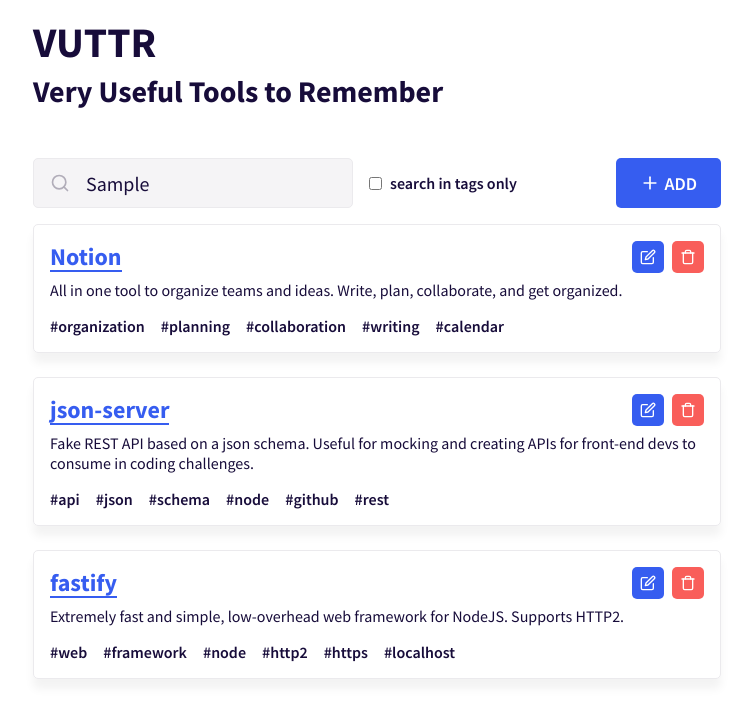
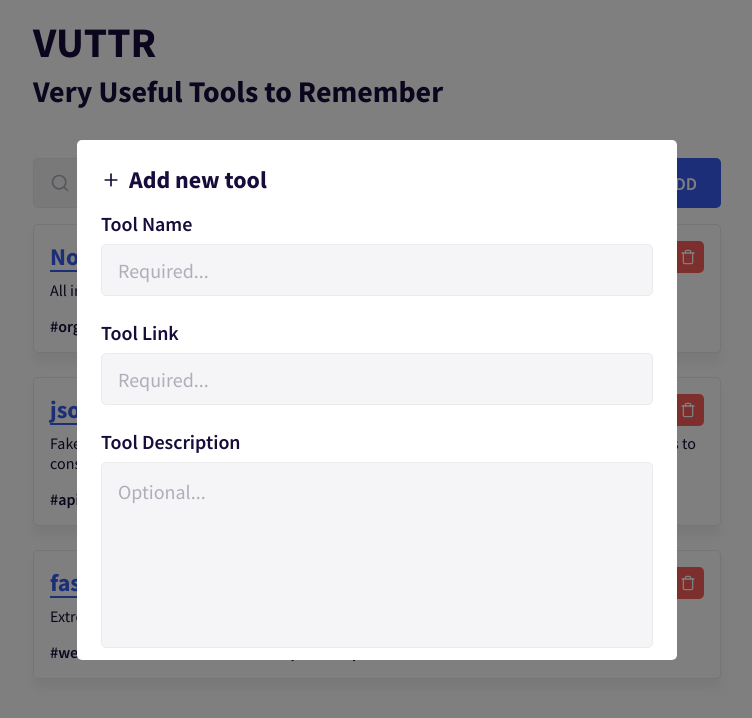
Before and after one commit to orenatodos/vuttr, a React (Create React App) app: page / in a window 1280 px wide. Both pictures are taken after typing "Sample" into the empty fields and a click on the button "ADD". Shown: the top 718 px of the page, without its empty margins (263-1015 px from the left). Built offline with nearby package versions, Linux system fonts and the light colour scheme; data requests are answered from the project's data file.

Commit message:
:sparkles: feat: cria o componente Form

```diff
--- /dev/null
+++ b/src/components/Form/Field/index.tsx
@@ -0,0 +1,30 @@
+import { PropsWithChildren } from 'react';
+import * as S from './styles';
+
+interface FieldProps {
+  type: string;
+  name: string;
+  id: string;
+  label: string;
+  placeholder: string;
+}
+
+export default function Field(props: PropsWithChildren<FieldProps>) {
+  const { type, name, id, label, children, ...rest } = props;
+
+  const isTypeTextarea = type === 'textarea';
+
+  const textarea = <textarea name={name} id={id} {...rest} />;
+
+  const input = <input type={type} name={name} id={id} {...rest} />;
+
+  return (
+    <S.Container>
+      <label htmlFor={id}>{label}</label>
+      <div>
+        {children}
+        {isTypeTextarea ? textarea : input}
+      </div>
+    </S.Container>
+  );
+}
--- /dev/null
+++ b/src/components/Form/Field/styles.ts
@@ -0,0 +1,47 @@
+import styled, { css } from 'styled-components';
+
+export const Container = styled.div`
+  ${({ theme }) => css`
+    width: 100%;
+    display: flex;
+    flex-direction: column;
+    align-items: flex-start;
+    font-weight: ${theme.font.semibold};
+    margin-top: ${theme.spacings.small};
+
+    label {
+      font-size: ${theme.font.sizes.body};
+      font-weight: ${theme.font.semibold};
+    }
+
+    div {
+      width: 100%;
+      border-radius: ${theme.radius.default};
+      margin: ${theme.spacings.xsmall} 0;
+      background: ${theme.colors.darkerWhite};
+      border: 0.1rem solid ${theme.colors.darkestWhite};
+    }
+
+    input,
+    textarea {
+      width: 100%;
+      flex: 1;
+      padding: ${theme.spacings.small};
+      font-size: ${theme.font.sizes.body};
+      background: transparent;
+
+      &::placeholder {
+        color: ${theme.colors.lighterInk};
+      }
+    }
+
+    input {
+      height: 5rem;
+    }
+
+    textarea {
+      height: 18rem;
+      resize: none;
+    }
+  `}
+`;
--- /dev/null
+++ b/src/components/Form/index.tsx
@@ -0,0 +1,54 @@
+import { FiPlus } from 'react-icons/fi';
+
+import Field from './Field';
+import Button from '../Button';
+
+import * as S from './styles';
+
+export default function Form() {
+  return (
+    <S.Container>
+      <strong>
+        <FiPlus size={20} />
+        Add new tool
+      </strong>
+      <Field
+        type="text"
+        name="title"
+        id="title"
+        label="Tool Name"
+        placeholder="Required..."
+      />
+      <Field
+        type="url"
+        name="link"
+        id="link"
+        label="Tool Link"
+        placeholder="Required..."
+      />
+      <Field
+        type="textarea"
+        name="description"
+        id="description"
+        label="Tool Description"
+        placeholder="Optional..."
+      />
+      <Field
+        type="text"
+        name="tag"
+        id="tag"
+        label="Tool Tags"
+        placeholder="Optional..."
+      />
+      {/* <div>
+        <label htmlFor="description">Tool Description</label>
+        <textarea
+          name="description"
+          id="description"
+          placeholder="Optional..."
+        />
+      </div> */}
+      <Button type="submit">Add tool</Button>
+    </S.Container>
+  );
+}
--- /dev/null
+++ b/src/components/Form/styles.ts
@@ -0,0 +1,33 @@
+import styled, { css } from 'styled-components';
+
+import { shade } from 'polished';
+
+export const Container = styled.form`
+  ${({ theme }) => css`
+    display: flex;
+    flex-direction: column;
+    align-items: flex-start;
+
+    strong {
+      display: flex;
+      align-items: center;
+      font-size: ${theme.font.sizes.header1};
+
+      svg {
+        margin-right: ${theme.spacings.xsmall};
+      }
+    }
+
+    button {
+      height: 5rem;
+      padding: 0 ${theme.spacings.medium};
+      align-self: flex-end;
+      background: ${theme.colors.green};
+      margin-top: ${theme.spacings.medium};
+
+      &:hover {
+        background: ${shade(0.2, theme.colors.green)};
+      }
+    }
+  `}
+`;
--- a/src/components/Header/index.tsx
+++ b/src/components/Header/index.tsx
@@ -1,10 +1,15 @@
+import { useState } from 'react';
 import { FiPlus, FiSearch } from 'react-icons/fi';
 
 import Button from '../Button';
+import Modal from '../Modal';
+import Form from '../Form';
 
 import * as S from './styles';
 
 export default function Header() {
+  const [modalIsShown, setModalIsShown] = useState(false);
+
   return (
     <S.Container>
       <h1>VUTTR</h1>
@@ -20,8 +25,13 @@
             <span>Search in tags only</span>
           </S.Checkbox>
         </div>
-        <Button icon={FiPlus}>Add</Button>
+        <Button icon={FiPlus} onClick={() => setModalIsShown(!modalIsShown)}>
+          Add
+        </Button>
       </div>
+      <Modal isShown={modalIsShown} hide={() => setModalIsShown(!modalIsShown)}>
+        <Form />
+      </Modal>
     </S.Container>
   );
 }
--- a/src/components/Modal/styles.ts
+++ b/src/components/Modal/styles.ts
@@ -14,9 +14,13 @@
     background: rgba(0, 0, 0, 0.5);
 
     > div {
+      width: 100%;
+      max-width: 60rem;
       padding: ${theme.spacings.medium};
       background: ${theme.colors.white};
       border-radius: ${theme.radius.default};
+      max-height: 52rem;
+      overflow: auto;
     }
   `}
 `;
```
Also changed, not shown: 1 other file (tests, documents, lock files or other folders).
